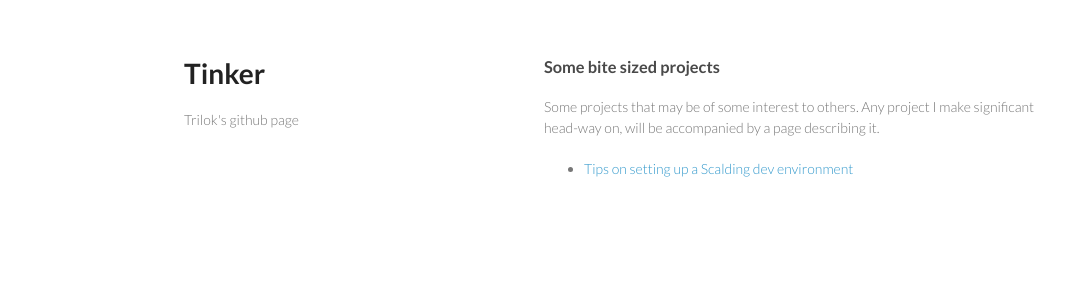
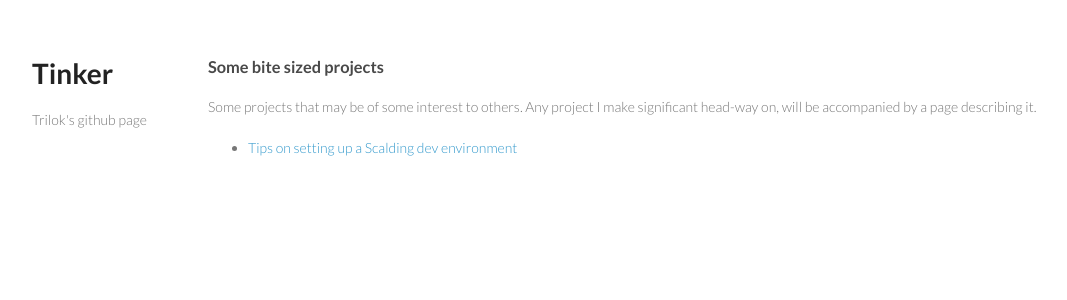
Before and after one commit to trilokacharya/trilokacharya.github.io, a Jekyll site: the page built from index.html, in a window 1280 px wide. Shown: the top 300 px of the page, without its empty margins (26-1093 px from the left). Built offline with Jekyll 4.4.1, drawn with Linux system fonts in a browser that asks for light colours; Markdown is read by kramdown in place of the engine named in the settings.

Commit message:
style sheet change

```diff
--- a/stylesheets/styles.css
+++ b/stylesheets/styles.css
@@ -46,7 +46,7 @@ a small {
 }
 
 .wrapper {
-  width:860px;
+  width:1200px;
   margin:0 auto;
 }
 
@@ -96,7 +96,7 @@ img {
 }
 
 header {
-  width:270px;
+  width:200px;
   float:left;
   position:fixed;
 }
@@ -160,7 +160,7 @@ header ul a strong {
 }
 
 section {
-  width:500px;
+  width:1024px;
   float:right;
   padding-bottom:50px;
 }
```
